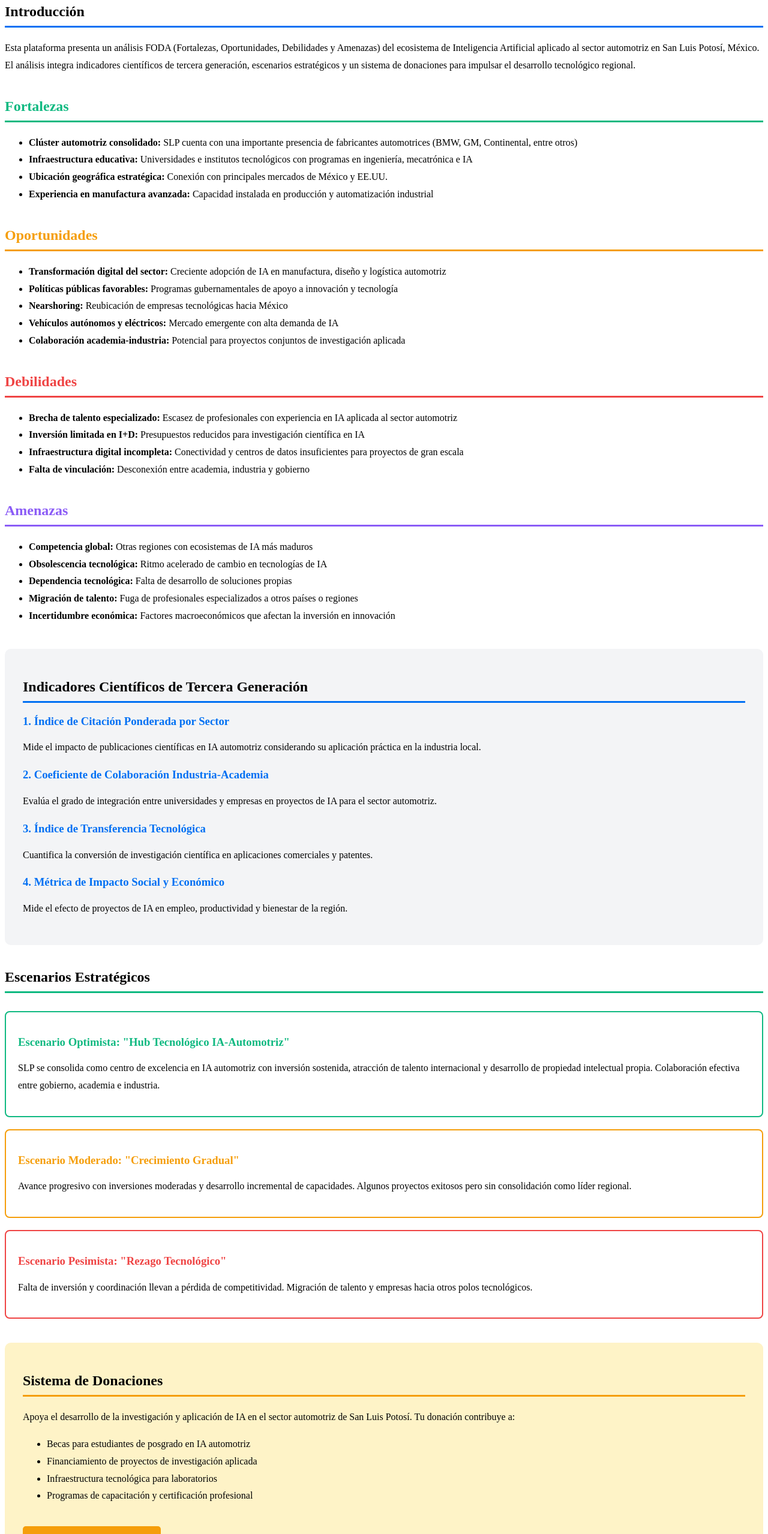
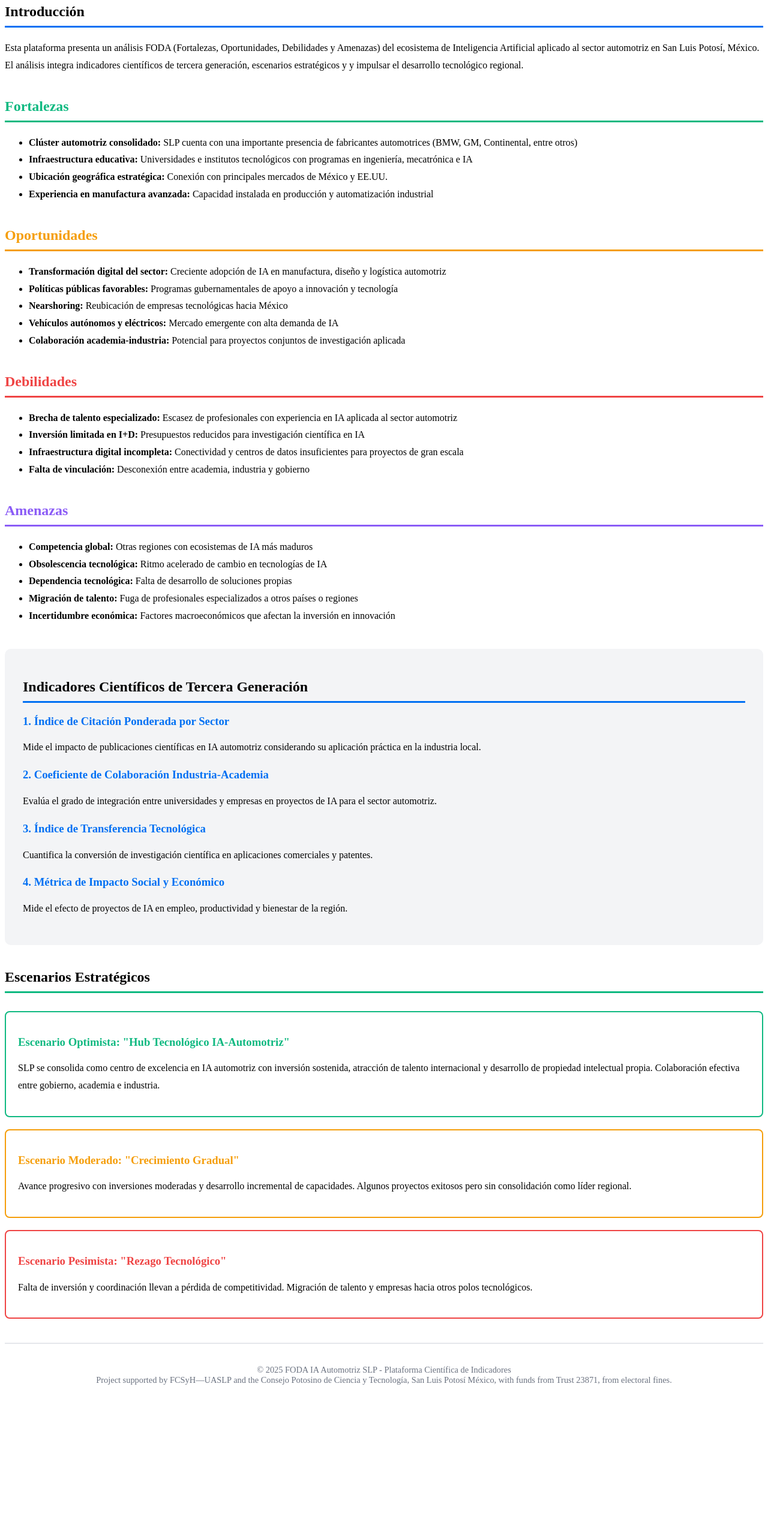
Before and after one commit to FutureAI-png/foda-ia-slp, a Next.js app: page / in a window 1280 px wide. Shown: the part 1873-4431 px from the top of the page at 60% size. After the commit the page ends 4225 px from the top, so only its background shows below. Built offline with nearby package versions, Linux system fonts and the light colour scheme.

Commit message:
Remove donation section and privacy policy
Removed the donation section and privacy policy from the page.

```diff
--- a/app/page.tsx
+++ b/app/page.tsx
@@ -29,7 +29,7 @@ export default function HomePage() {
           Esta plataforma presenta un análisis FODA (Fortalezas, Oportunidades, Debilidades y Amenazas)
           del ecosistema de Inteligencia Artificial aplicado al sector automotriz en San Luis Potosí, México.
           El análisis integra indicadores científicos de tercera generación, escenarios estratégicos y
-          un sistema de donaciones para impulsar el desarrollo tecnológico regional.
+          y impulsar el desarrollo tecnológico regional.
         </p>
       </section>
 
@@ -129,30 +129,7 @@ export default function HomePage() {
         </div>
       </section>
 
-      <section style={{marginBottom: '40px', backgroundColor: '#fef3c7', padding: '30px', borderRadius: '10px'}}>
-        <h2 style={{borderBottom: '3px solid #f59e0b', paddingBottom: '10px'}}>Sistema de Donaciones</h2>
-        <p style={{lineHeight: '1.8', marginTop: '20px'}}>
-          Apoya el desarrollo de la investigación y aplicación de IA en el sector automotriz de San Luis Potosí.
-          Tu donación contribuye a:
-        </p>
-        <ul style={{lineHeight: '1.8', marginTop: '15px'}}>
-          <li>Becas para estudiantes de posgrado en IA automotriz</li>
-          <li>Financiamiento de proyectos de investigación aplicada</li>
-          <li>Infraestructura tecnológica para laboratorios</li>
-          <li>Programas de capacitación y certificación profesional</li>
-        </ul>
-        <button style={{marginTop: '20px', backgroundColor: '#f59e0b', color: 'white', padding: '12px 30px', border: 'none', borderRadius: '5px', fontSize: '1.1rem', cursor: 'pointer', fontWeight: '600'}}>Hacer una Donación</button>
-      </section>
 
-      <section style={{marginBottom: '30px', backgroundColor: '#f9fafb', padding: '25px', borderRadius: '8px', fontSize: '0.9rem'}}>
-        <h3 style={{marginBottom: '15px', color: '#374151'}}>Políticas de Privacidad</h3>
-        <p style={{lineHeight: '1.6', color: '#6b7280'}}>
-          Esta plataforma respeta tu privacidad y está comprometida con la protección de tus datos personales.
-          Los datos recopilados a través de formularios de contacto  son utilizados exclusivamente
-          para los fines indicados y no son compartidos con terceros sin tu consentimiento explícito.
-          Para más información sobre nuestras políticas de privacidad y manejo de datos.
-        </p>
-      </section>
 
       <footer style={{textAlign: 'center', padding: '20px', borderTop: '2px solid #e5e7eb', marginTop: '40px'}}>
         <p style={{color: '#6b7280', fontSize: '0.9rem'}}>
```
